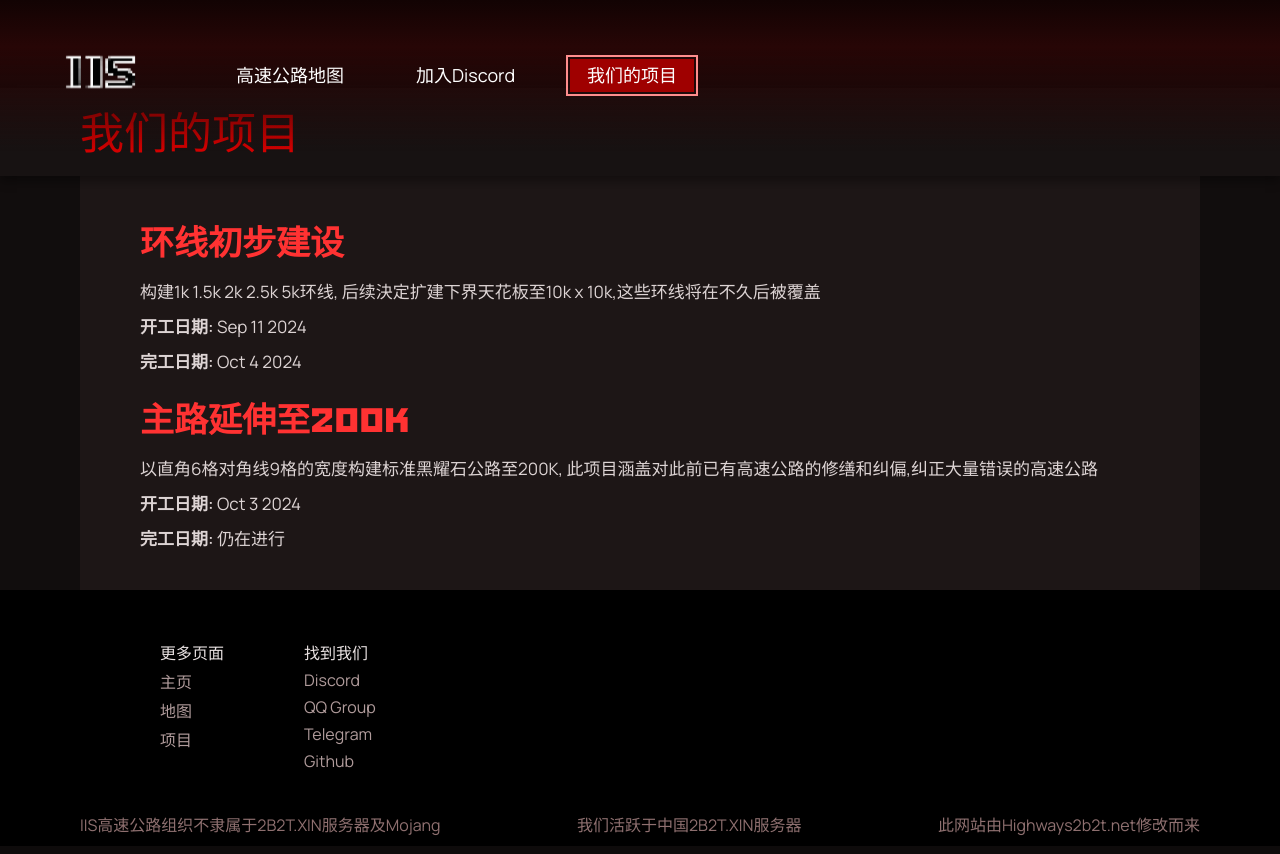
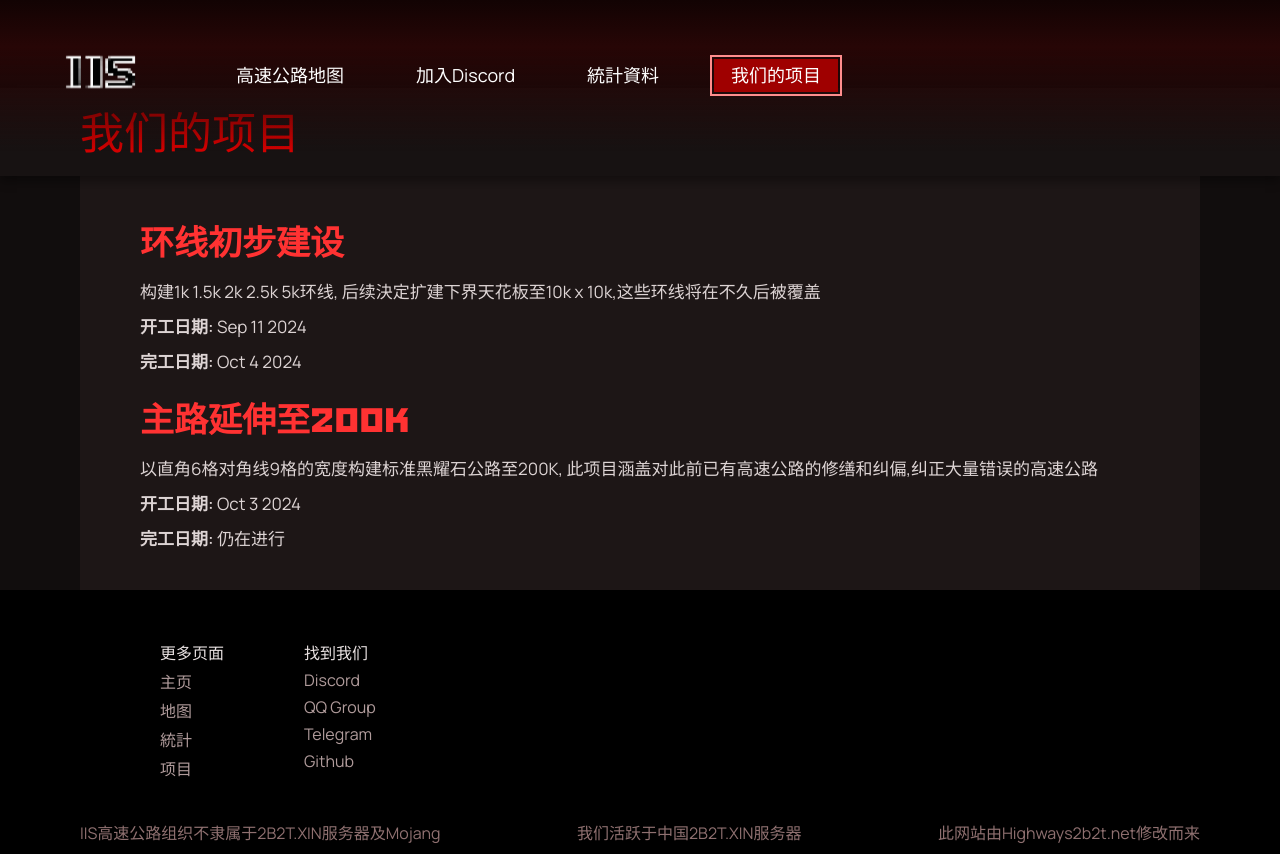
Before and after one commit to China-IIS/Map, a plain HTML site: page projects.html in a window 1280 px wide. Drawn offline with Linux system fonts and the light colour scheme.

Commit message:
Update projects.html 移除導航欄統計資料頁面的註解

```diff
--- a/projects.html
+++ b/projects.html
@@ -32,7 +32,7 @@
             <div class="navbar-buttons">
                 <a href="map.html" class="navbar-button">高速公路地图</a>
                 <a href="https://discord.gg/NQGqFXCjda" target="_blank" class="navbar-button">加入Discord</a>
-		<!-- <a href="stats.html" class="navbar-button">Statistics</a> -->
+		<a href="stats.html" class="navbar-button">統計資料</a>
                 <div class="navbar-button-border">
                     <a href="projects.html" class="navbar-button selected">我们的项目</a>
                 </div>
@@ -89,7 +89,7 @@
                     <div class="footer-list-title">更多页面</div>
                     <a class="footer-list-option" href="index.html">主页</a>
                     <a class="footer-list-option" href="map.html">地图</a>
-		    <!-- <a class="footer-list-option" href="stats.html">Statistics</a> -->
+		    <a class="footer-list-option" href="stats.html">統計</a>
                     <a class="footer-list-option" href="projects.html">项目</a>
                 </div>
                 <div class="footer-list">
```
